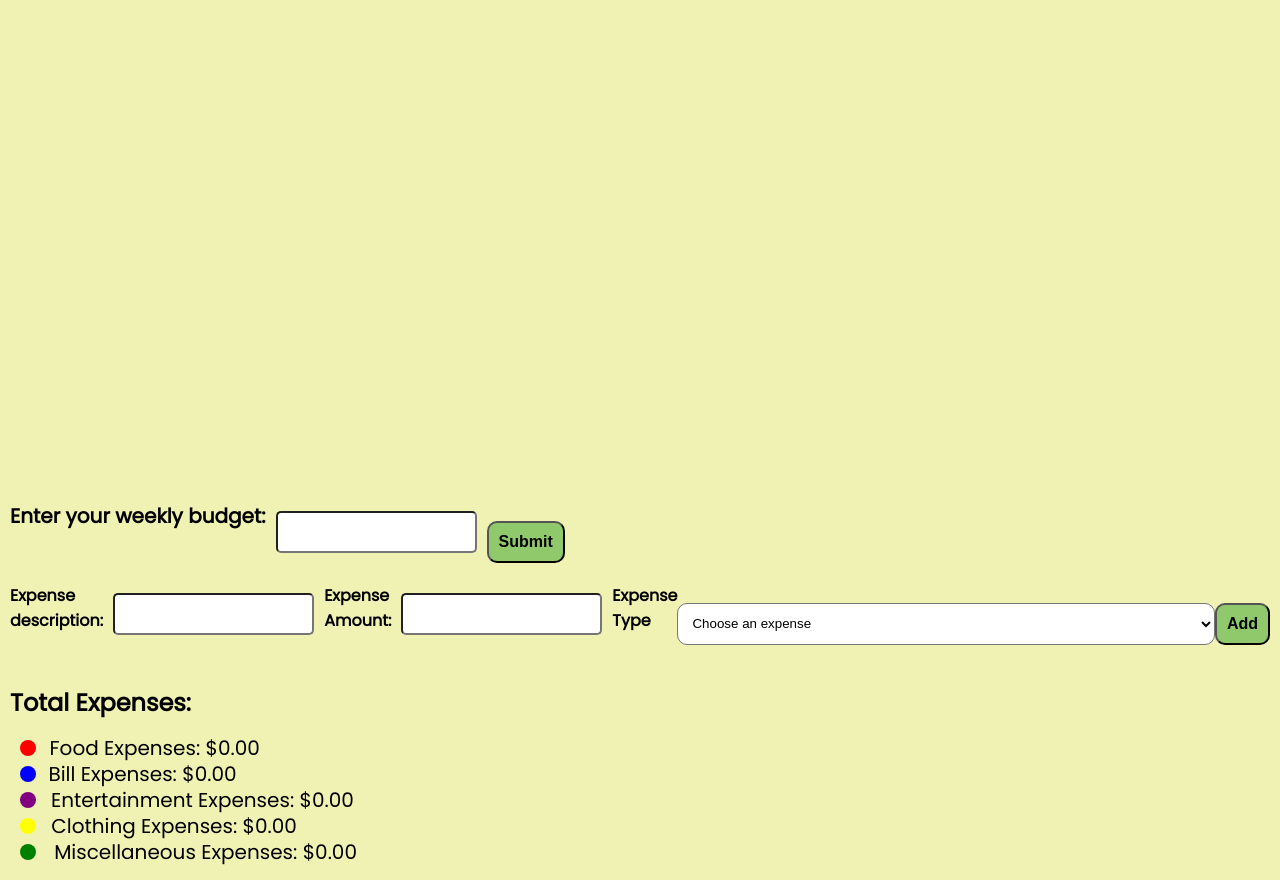
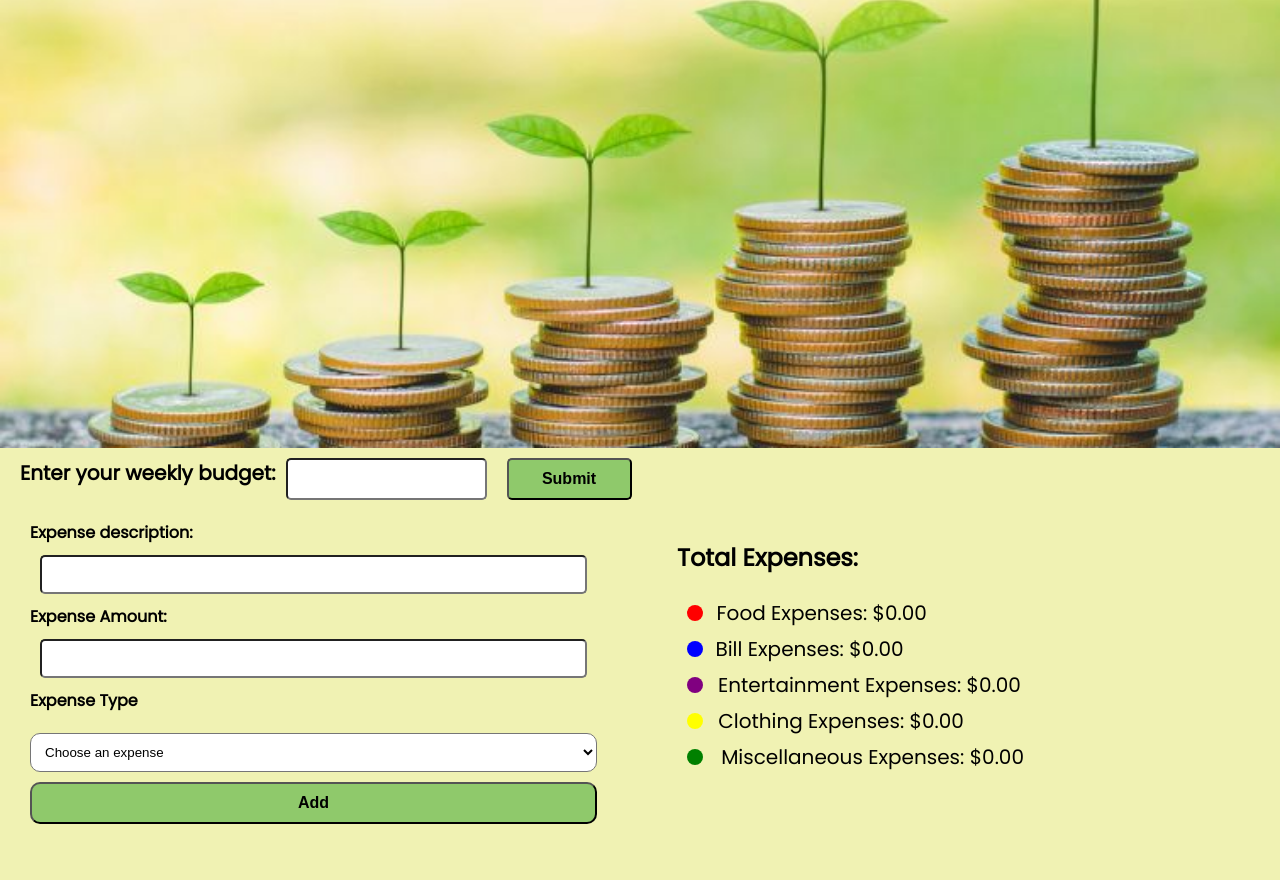
Before and after one commit to nbush89/Budget-buddy, a plain HTML site: page index.html in a window 1280 px wide. Shown: the part 152-1032 px from the top of the page. After the commit the page ends 986 px from the top, so only its background shows below. Drawn offline with Linux system fonts and the light colour scheme.

Commit message:
made changes to HTML and CSS

```diff
--- a/index.html
+++ b/index.html
@@ -17,12 +17,16 @@
   </header>
 
   <body>
+    <div class="budget-container">
     <h1 class="remaining"></h1>
     <form id="budget-form">
       <label for="budget">Enter your weekly budget:</label>
       <input type="text" name="budget" id="budget" />
-      <button type="submit">Submit</button>
+      <button type="submit" id="submit">Submit</button>
     </form>
+  </div>
+
+    <div class="expense-container">
     <form id="expense-form">
       <label for="expense-description">Expense description:</label>
       <input type="text" name="expense" id="expense-description" />
@@ -33,14 +37,13 @@
         <option value="">Choose an expense</option>
         <option class="food" value="food">Food</option>
         <option class="bills" value="bills">Bills</option>
-        <option class="entertainment" value="entertainment"
-          >Entertainment</option
-        >
+        <option class="entertainment" value="entertainment">Entertainment</option>
         <option class="clothing" value="clothing">Clothing</option>
         <option class="misc" value="misc">Misc</option>
       </select>
-      <button type="submit">Add</button>
+      <button type="submit" id="add">Add</button>
     </form>
+
     <div class="total-expenses">
       <h2>Total Expenses:</h2>
       <section id="circle1">
@@ -59,6 +62,7 @@
         <p class="misc-expense">Miscellaneous Expenses: $0.00</p>
       </section>
     </div>
+  </div>
     <script src="script.js"></script>
   </body>
 </html>
--- a/styles.css
+++ b/styles.css
@@ -14,6 +14,7 @@ header {
   top: 0px;
   left: 16px;
   padding: 20px;
+  font-size: 50px;
 }
 
 body {
@@ -23,7 +24,7 @@ body {
   margin: 0px;
   /* background-color: #E2F2A7; */
   /* background-color:#E8FFBD; */
-   background-color: #F0F2B3;
+  background-color: #f0f2b3;
 }
 
 #budget-form {
@@ -68,7 +69,7 @@ button {
   /* background-color: #5F9C52; */
   font-size: 16px;
   font-weight: bold;
-  background-color:#8FC96B;
+  background-color: #8fc96b;
   border-radius: 10px;
   box-sizing: border-box;
   margin: 20px 0px 0px 0px;
@@ -135,7 +136,7 @@ button {
   position: absolute;
   padding: 10px;
   margin: 5px;
-  transform: translate(4%,-50%);
+  transform: translate(4%, -50%);
 }
 
 #circle3 {
@@ -182,7 +183,7 @@ button {
   height: 10px;
   width: 10px;
   block-size: 10px;
-  padding:3px;
+  padding: 3px;
   margin: 10px;
   background-color: green;
   border-radius: 50%;
@@ -195,12 +196,31 @@ button {
   header {
     display: flex;
     align-items: normal;
-    background-image: url("moneytrees2.jpg");
+    background-image: url("moneytrees.jpg");
     background-position: center;
     background-size: cover;
     padding: 300px;
+    position: relative;
+  }
 
-    position: relative;
+  .budget-container {
+    display: flex;
+    flex-direction: row;
+    justify-content: flex-start;
+    align-items: baseline;
+    margin-left: 10px;
+  }
+  .expense-container {
+    display: flex;
+    flex-direction: row;
+    margin-left: 20px;
+    }
+
+  .total-expenses {
+    display: flex;
+    flex-direction: column;
+    margin-left: 60px;
+    padding: 10px;
   }
 
   #budget-form {
@@ -214,23 +234,38 @@ button {
 
   #expense-form {
     display: flex;
-  flex-direction: row;
+    flex-direction: column;
+    justify-content: flex-start;
     padding: 10px;
+    width: 45%;
+  }
+
+  input[name="budget"] {
     width: auto;
+    padding: 10px;
+    margin: 0px 10px 0px 10px;
+    border-radius: 5px;
+  }
+
+  button[id="submit"] {
+    width: 125px;
+    padding: 10px;
+    margin: 0px 10px 0px 10px;
+    border-radius: 5px;
+  }
+
+  button[id="add"] {
+    margin: 10px 0px 0px 0px;
     }
 
   button {
     width: auto;
-  /* padding: 10px;
-  /* background-color: #3F633D; */
-  /* background-color: #5F9C52; */
-  /* font-size: 16px;
     font-weight: bold;
-  background-color:#8FC96B;
+    background-color: #8fc96b;
     border-radius: 10px;
     box-sizing: border-box;
-  margin: 20px 0px 0px 0px;
+    margin: 0px 0px 0px 0px;
     justify-content: center;
-  align-items: center; */
+    align-items: center;
   }
 }
```
Lines whose indentation alone changed are shown as unchanged.
